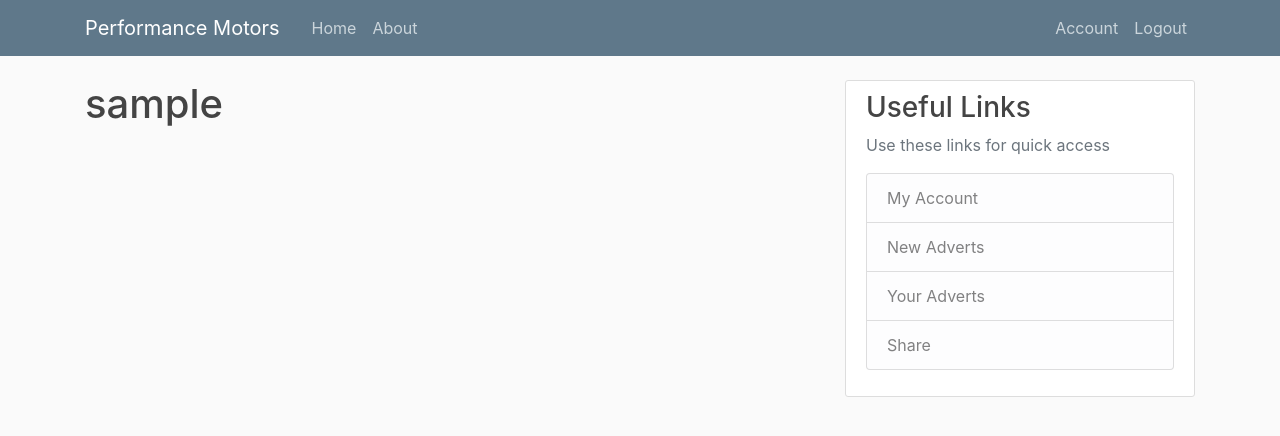
After one commit to code-wizard91/Docker-MotorTrade, a Flask app: page /account in a window 1280 px wide. The commit adds this page. Shown: the top 436 px of the page. Run offline with Flask 2, Linux system fonts and the light colour scheme; the visitor is signed in with stand-in values (Sample User, id 1); data comes from the database, SQL or seed files in the repository; some libraries are stand-ins or nearby versions.

Commit message:
added accounts page and updated routes with logout and accounts routes

```diff
--- a/application/__init__.py
+++ b/application/__init__.py
@@ -9,5 +9,7 @@
 db = SQLAlchemy(app)
 bcrypt = Bcrypt(app)
 login_manager = LoginManager(app)
+login_manager.login_view = 'login'
+login_manager.login_message_category = 'info'
 
 from application import routes
--- a/application/routes.py
+++ b/application/routes.py
@@ -1,8 +1,8 @@
 from application.models import Users, Adverts
 from application import app, db, bcrypt
-from flask import render_template, url_for, flash, redirect
+from flask import render_template, url_for, flash, redirect, request
 from application.forms import RegistrationForm, LoginForm
-from flask_login import login_user, current_user
+from flask_login import login_user, current_user, logout_user, login_required
 
 posts = [
 	{
@@ -52,8 +52,9 @@
             user = Users.query.filter_by(email=form.email.data).first()
             if user and bcrypt.check_password_hash(user.password, form.password.data):
                 login_user(user, remember=form.remember.data)
+                next_page = request.args.get('next')
                 flash('Login Successful','success')
-                return redirect(url_for('home'))
+                return redirect(next_page) if next_page else redirect(url_for('home'))
             else:
                 flash('Login Unsuccessful, Please check login details','danger')
         return render_template('login.html', title = 'Login', form=form)
@@ -72,3 +73,15 @@
             flash('You have successfully created an account! You can now login','success')
             return redirect(url_for('login'))
         return render_template('register.html', title = 'Register', form=form)
+
+
+@app.route("/logout")
+def logout():
+    logout_user()
+    return redirect(url_for('home'))
+
+
+@app.route("/account")
+@login_required
+def account():
+    return render_template('account.html', title = 'Account')
--- /dev/null
+++ b/application/templates/account.html
@@ -0,0 +1,4 @@
+{% extends 'layout.html' %}
+{% block content %}
+	<h1>{{ current_user.username  }} </h1>
+{% endblock content %}
--- a/application/templates/layout.html
+++ b/application/templates/layout.html
@@ -37,8 +37,13 @@
 		        </div>
 		        <!-- Navbar Right Side -->
 		        <div class="navbar-nav">
-		          <a class="nav-item nav-link" href="{{ url_for('login') }}">Login</a>
-		          <a class="nav-item nav-link" href="{{ url_for('register') }}">Register</a>
+			  {% if current_user.is_authenticated %}
+			  	<a class="nav-item nav-link" href="{{ url_for('account') }}">Account</a>
+			  	<a class="nav-item nav-link" href="{{ url_for('logout') }}">Logout</a>
+			  {% else  %}
+		          	<a class="nav-item nav-link" href="{{ url_for('login') }}">Login</a>
+		          	<a class="nav-item nav-link" href="{{ url_for('register') }}">Register</a>
+			  {% endif  %}
 	        </div>
 	      </div>
 	    </div>
```
